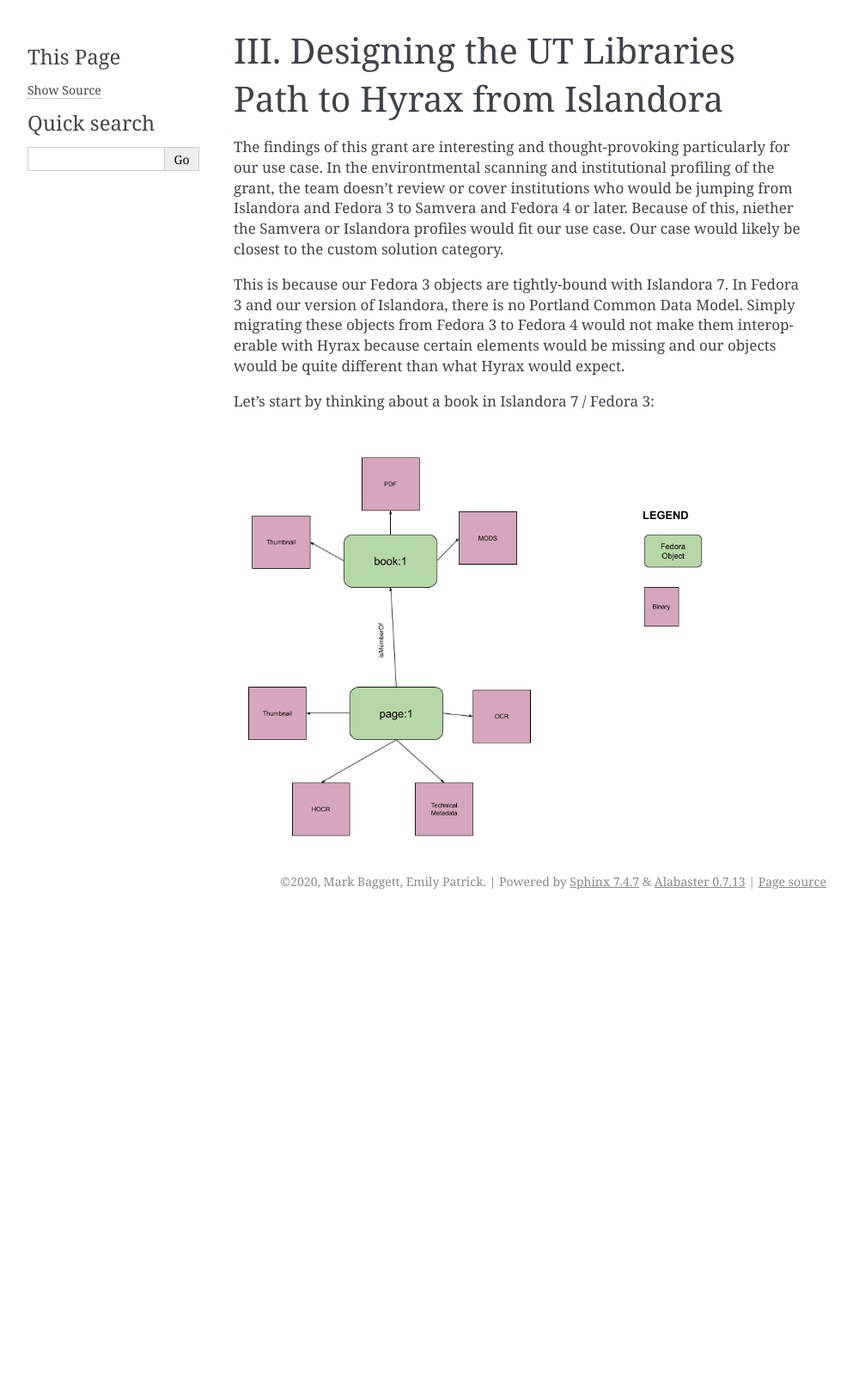
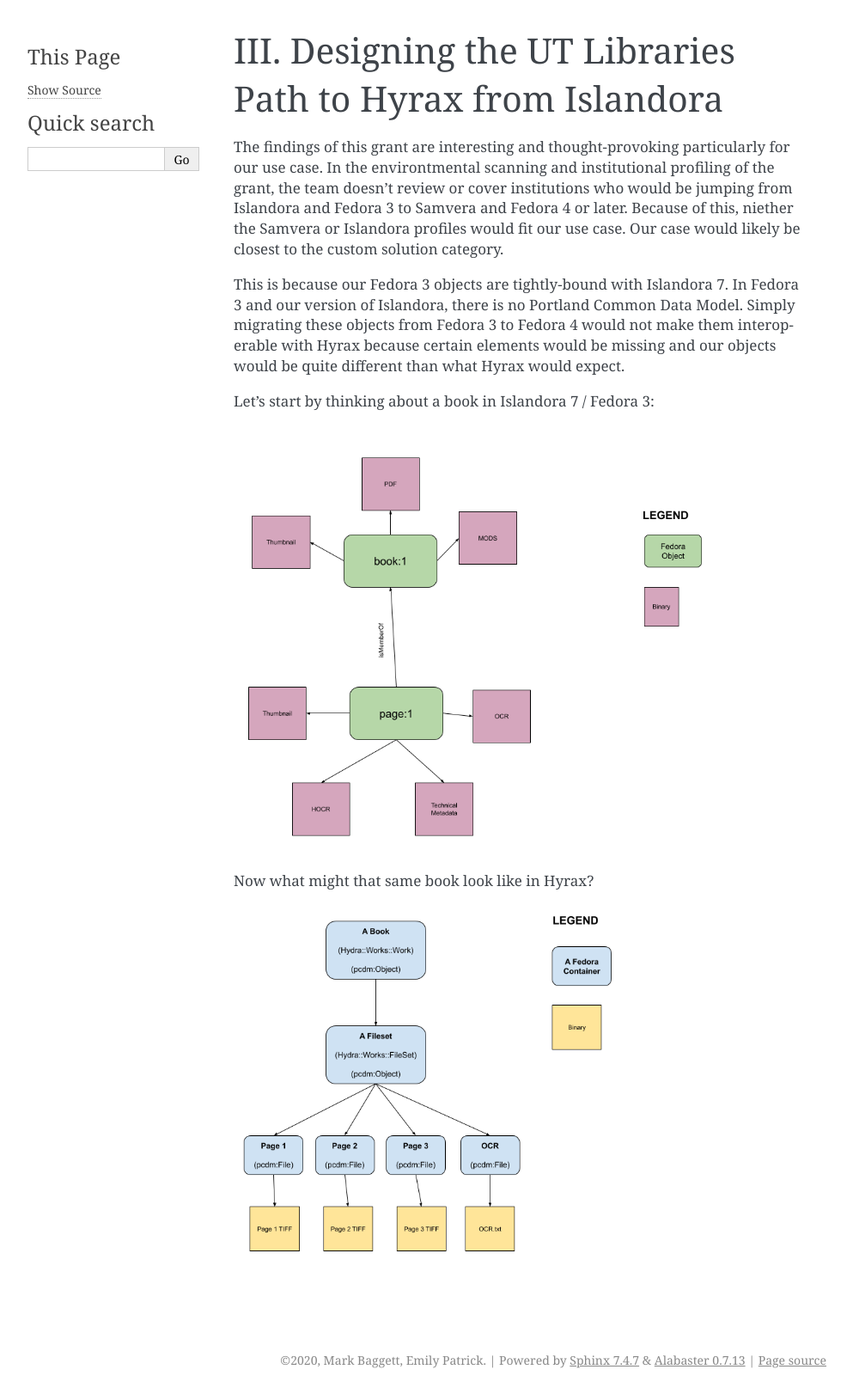
Before and after one commit to markpbaggett/utk_hyrax_review_docs, a Sphinx documentation site: the page built from docs/source/demo2/3_designing_our_path.rst, in a window 1280 px wide. Shown: the whole page at 86% size, without its empty margins (148-1141 px from the left). Built offline with Sphinx 7.4.7, drawn with Linux system fonts in a browser that asks for light colours; before the commit the page ends 1065 px from its top, so only the background shows below that.

Commit message:
Add initial images.

```diff
--- a/docs/source/demo2/3_designing_our_path.rst
+++ b/docs/source/demo2/3_designing_our_path.rst
@@ -14,3 +14,7 @@ Hyrax would expect.
 Let's start by thinking about a book in Islandora 7 / Fedora 3:
 
 .. image:: ../images/islandora7_book.png
+
+Now what might that same book look like in Hyrax?
+
+.. image:: ../images/hyrax_book.png
```
Also changed, not shown: docs/source/images/hyrax_book.png (added).
